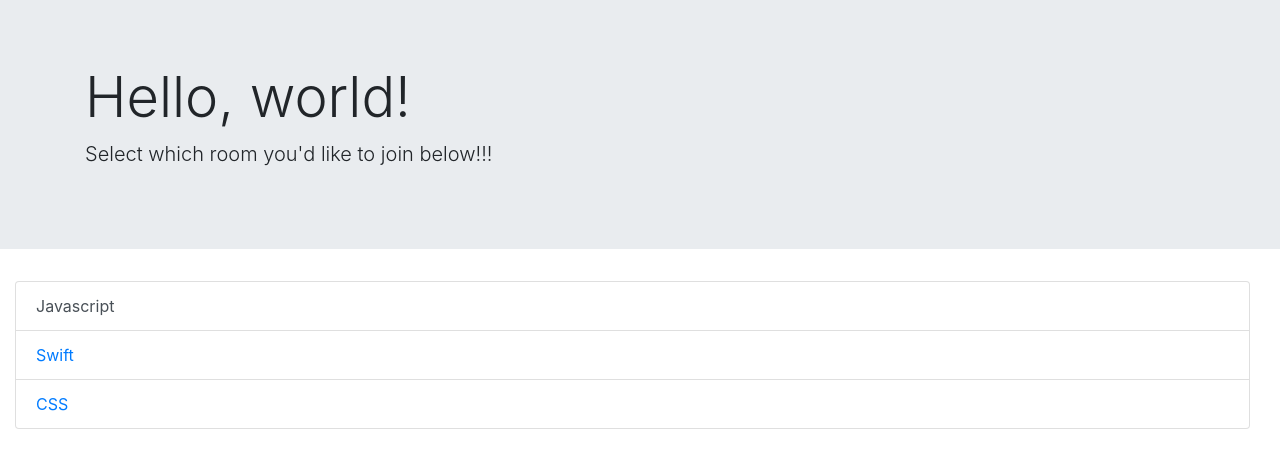
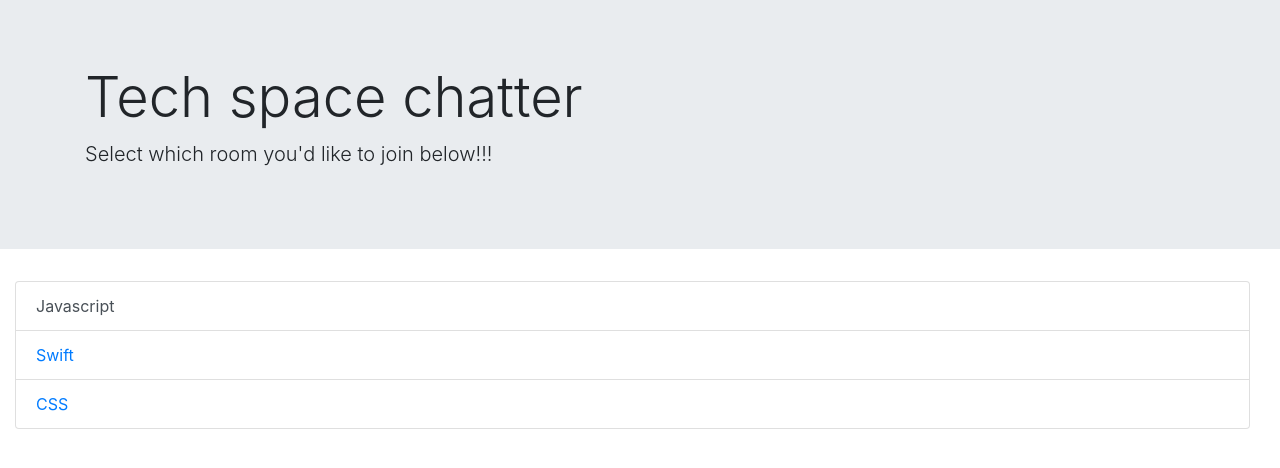
Before and after one commit to donkeykong91/NodeJS---Chatter, a plain HTML site: page public/index.html in a window 1280 px wide. Drawn offline with nearby package versions, Linux system fonts and the light colour scheme.

```diff
--- a/public/index.html
+++ b/public/index.html
@@ -28,7 +28,7 @@
 
         <h1 class="display-4">
 
-          Hello, world!
+          Tech space chatter
 
         </h1>
 
```
